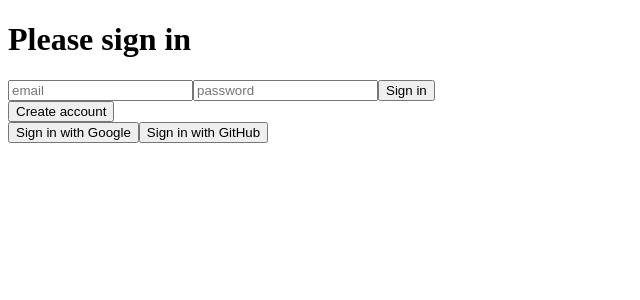
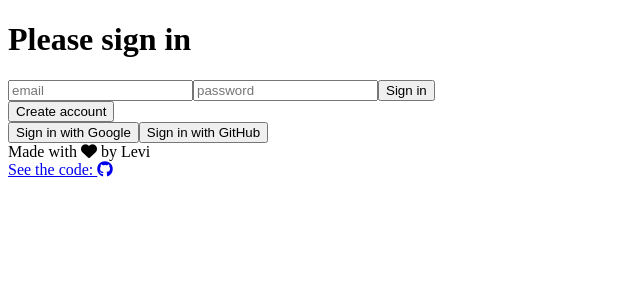
Before and after one commit to leviFrosty/Bleeper, a React (Create React App) app: page /#/ in a window 1280 px wide. Shown: the top 300 px of the page, without its empty margins (0-640 px from the left). Built offline with nearby package versions, Linux system fonts and the light colour scheme; no server answers.

Commit message:
added made with love component and adding icons

```diff
--- a/src/components/App.js
+++ b/src/components/App.js
@@ -5,7 +5,7 @@ import { onAuthStateChanged, reload } from "firebase/auth";
 
 function App() {
   const [init, setInit] = useState(false);
-  const [isLoggedIn, setIsLoggedIn] = useState(auth.currentUser);
+  const [isLoggedIn, setIsLoggedIn] = useState(false);
   const [userObj, setUserObj] = useState(null);
 
   const refreshDisplayName = () => {
@@ -18,8 +18,8 @@ function App() {
   useEffect(() => {
     onAuthStateChanged(auth, (user) => {
       if (user) {
+        setUserObj(user);
         setIsLoggedIn(true);
-        setUserObj(user);
       } else {
         setIsLoggedIn(false);
       }
--- /dev/null
+++ b/src/components/MadeWithLove.js
@@ -0,0 +1,20 @@
+import React from "react";
+
+export default function MadeWithLove() {
+  return (
+    <div className="footer-madeWithLove">
+      <div>
+        Made with <i className="fas fa-heart"></i> by Levi
+      </div>
+      <div>
+        <a
+          href="https://github.com/leviFrosty/twitClone"
+          target="_blank"
+          rel="noreferrer"
+        >
+          See the code: <i className="fab fa-github"></i>
+        </a>
+      </div>
+    </div>
+  );
+}
--- a/src/components/NavBar.js
+++ b/src/components/NavBar.js
@@ -6,10 +6,15 @@ export default function NavBar({ userObj }) {
     <div className="nav">
       <div className="nav-container">
         <div className="nav-start">
-          <Link to="/">Home</Link>
+          <Link to="/">
+            <i class="fas fa-home"></i>
+          </Link>
         </div>
         <div className="nav-end">
-          <Link to="/profile">{userObj.displayName} Profile</Link>
+          <Link to="/profile">
+            {userObj.displayName} <i class="fas fa-address-card"></i>
+          </Link>
+          {userObj.photoURL && <img src={userObj.photoURL} alt="" />}
         </div>
       </div>
     </div>
--- a/src/components/Router.js
+++ b/src/components/Router.js
@@ -6,6 +6,7 @@ import NotFound from "routes/NotFound";
 import Profile from "routes/Profile";
 import { HashRouter as Router, Route, Switch } from "react-router-dom";
 import NewUser from "routes/NewUser";
+import MadeWithLove from "./MadeWithLove";
 
 const AppRouter = ({ isLoggedIn, userObj, refreshDisplayName }) => {
   return (
@@ -38,6 +39,7 @@ const AppRouter = ({ isLoggedIn, userObj, refreshDisplayName }) => {
           </React.Fragment>
         )}
       </Switch>
+      <MadeWithLove />
     </Router>
   );
 };
--- a/src/routes/Auth.js
+++ b/src/routes/Auth.js
@@ -45,7 +45,7 @@ export default function Auth() {
         });
     } else {
       await signInWithEmailAndPassword(auth, email, password).catch((error) => {
-        console.log(error);
+        setError(error);
       });
     }
   };
--- a/src/routes/Profile.js
+++ b/src/routes/Profile.js
@@ -97,6 +97,8 @@ export default function Profile({ userObj, refreshDisplayName }) {
         </div>
         <button onClick={onSignoutClick}>Sign out</button>
       </div>
+      <div className="profile-tweets">
+        <h2>Your tweets:</h2>
         {tweets.map((tweet) => {
           return (
             <TweetCard
@@ -108,5 +110,6 @@ export default function Profile({ userObj, refreshDisplayName }) {
           );
         })}
       </div>
+    </div>
   );
 }
```
Lines whose indentation alone changed are shown as unchanged.
